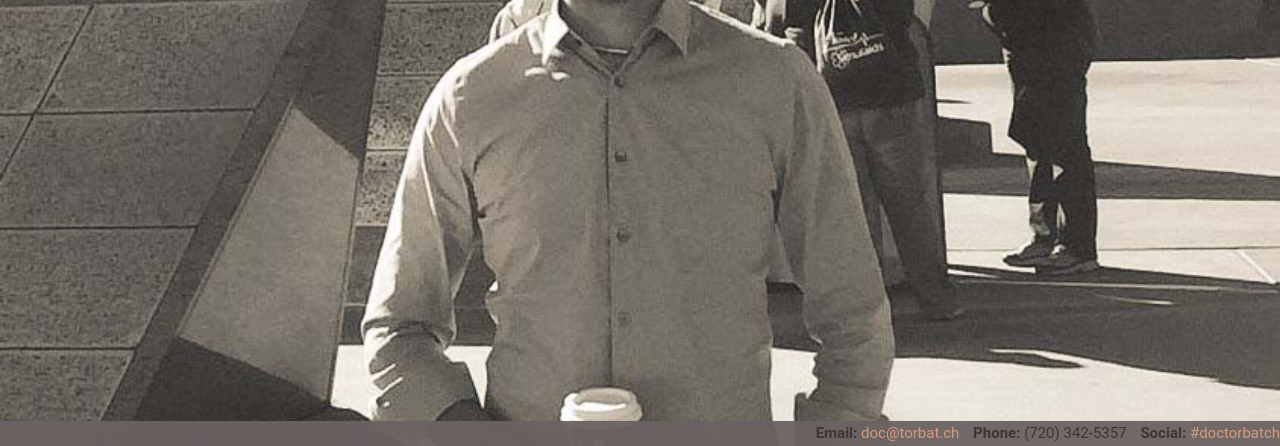
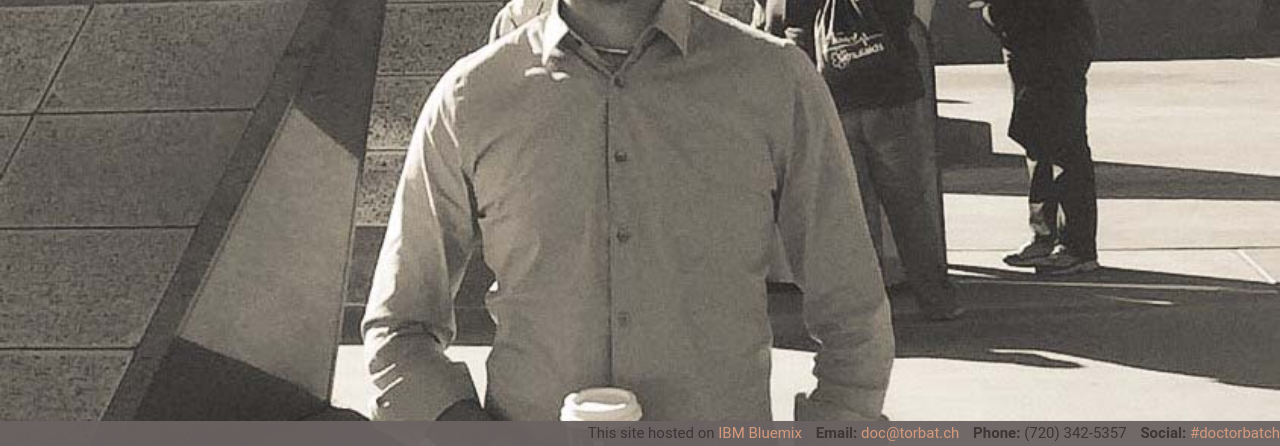
Before and after one commit to doctorbatch/doctorbatch-www, a plain HTML site: page index.html in a window 1280 px wide. Shown: the part 354-800 px from the top of the page. Drawn offline with Linux system fonts and the light colour scheme.

Commit message:
Added bluemix footer

```diff
--- a/index.html
+++ b/index.html
@@ -131,6 +131,7 @@ portability into JSR-352 in Liberty Profile as the technology matures.
 	<footer class="footer">
 		<div class="footer-nav">
 			<ul>
+				<li>This site hosted on <a href="http://bluemix.net">IBM Bluemix</a></li>
 				<li><b>Email:</b> <a
 					href="mailto:doc@torbat.ch">doc@torbat.ch</a></li>
 				<li><b>Phone:</b></a> (720) 342-5357</li>
```
